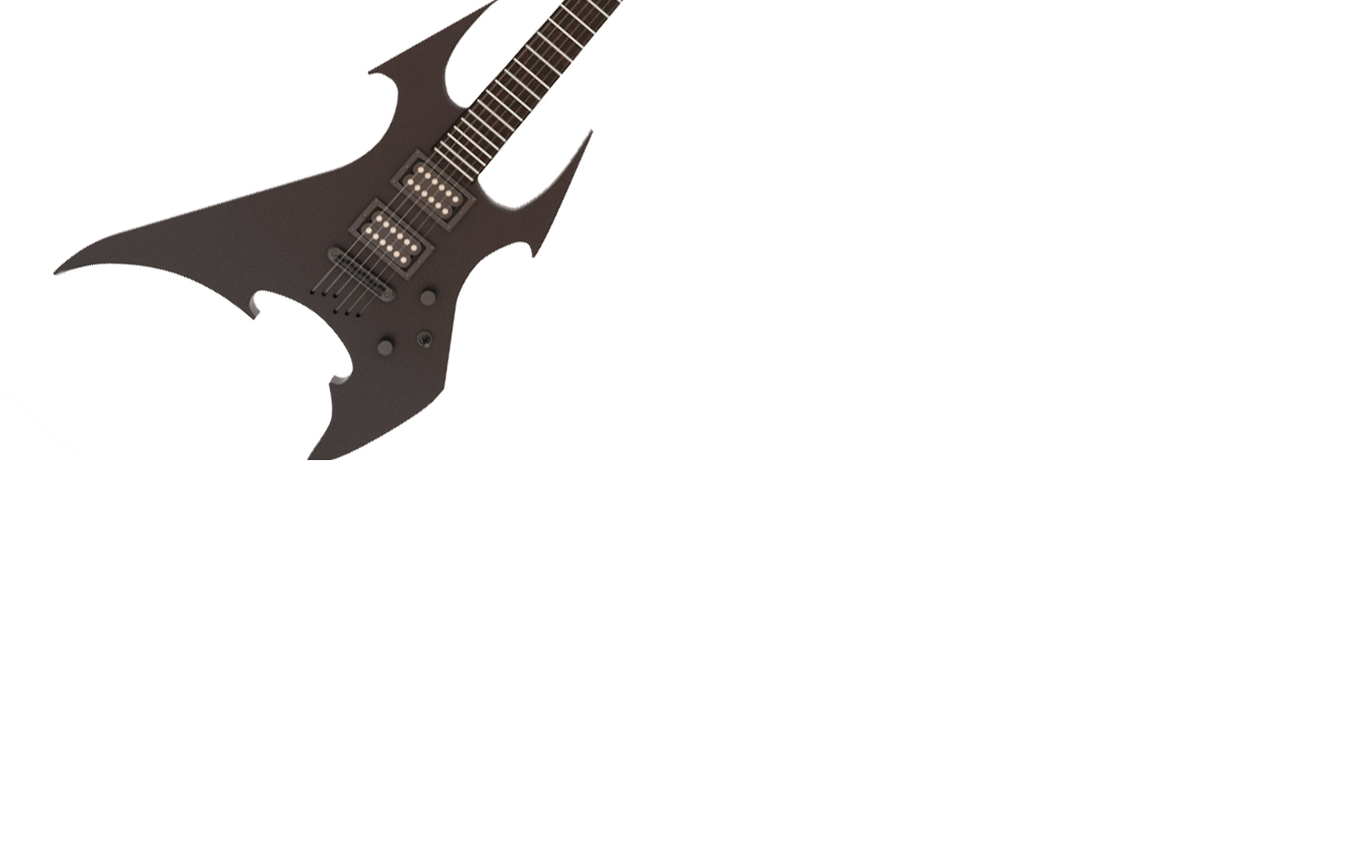
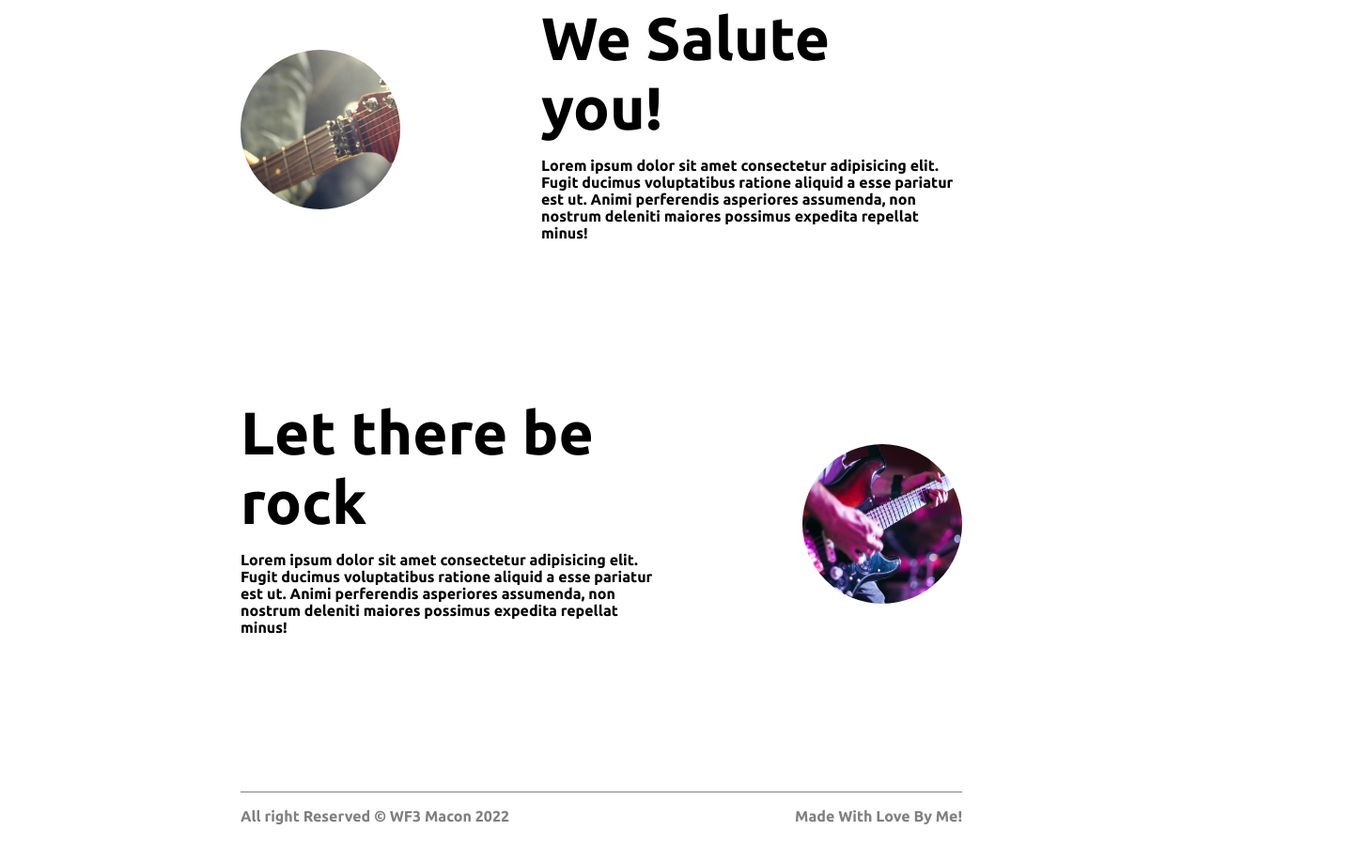
Before and after one commit to AnasAboushaar/OnePageWonder, a plain HTML site: page index.html in a window 1280 px wide. Shown: the part 1289-2206 px from the top of the page at 94% size, 1440 px wide, since content can reach past the window. After the commit the page ends 2183 px from the top, so only its background shows below. Drawn offline with Linux system fonts and the light colour scheme.

Commit message:
Fin de l'exericice

```diff
--- a/Css/Style.css
+++ b/Css/Style.css
@@ -21,9 +21,13 @@ margin: auto;
     */
 
 nav{
-background-color: black; /* color de fond */
+background-color: rgba(0, 0, 0, 0.85); /* color de fond */
 text-transform: uppercase; /* met le texte en majuscule */
-
+position: fixed;
+top: 0;
+left: 0;
+right: 0;
+opacity: 0.5;
 
 }
 
@@ -81,5 +85,31 @@ letter-spacing: 0.2rem; /* Espacement entre les letters */
  .btn:hover{
 background-color: #ff2400;
 transition: all 500ms;/* oermet d'ajouter une transition entre les changements de valeurs*/
+}
+main section{
+    display: flex;
+    align-items: center;
+    justify-content: space-between;
+    gap: 150px;
+    margin: 150px 0;
+}
+main section img{
+    width: 170px;
+    height: 170px;
+    border-radius: 100%;
+    object-fit: cover;
+}
+main section h3{
+font-size: 4rem;
+margin: 0;
+font-weight: lighter;
+}
+/* Footer*/
+footer{
+    display: flex;
+    justify-content: space-between;
+    align-items: center;
+    color: grey;
+    border-top: 1px solid grey;
 
- }
+}
--- a/index.html
+++ b/index.html
@@ -2,7 +2,7 @@
 <html lang="en">
     <head>
 <meta charset="UTF-8">
-<meta http-equiv="X-UA-compatible" content="IE-edge">
+<meta http-equip="X-UA-compatible" content="IE-edge">
 <meta name="viewport" content="width-device-width; initial-scale=1.0">
 <meta name="description" content="premier project tous ensemble">
 <title>One Page Project</title>
@@ -20,7 +20,7 @@
         <a href="#" title="Ouvrir un compate">Sign up</a>
 </li>
 <li>
-<a href="#"title="se connecter"> log in </a>
+<a href="#" title="se connecter"> log in </a>
 </li>
 </ul>
 </div>
@@ -29,11 +29,11 @@
    <header>
 <h1>One Page Wonder</h1>
 <h2>Will Rock Your Socks off </h2>
-<a href="#"title="En savoir plus" class="btn">Learn More</a>
+<a href="#" title="En savoir plus" class="btn">Learn More</a>
 </header>
 <!-- Partier principle de la page-->
 <!-- La balise "Main" a ne Mettre qu'une seulr fois par page-->
-<main>
+<main class="container">
 <!-- Bloc 1-->
 <section>
 <div>
@@ -59,7 +59,7 @@
 </section>
 </main>
 
-<footer>
+<footer class="container">
     <p>All right Reserved &copy; WF3 Macon 2022</p>
     <p>Made With Love By Me!</p>
 </footer>
```
